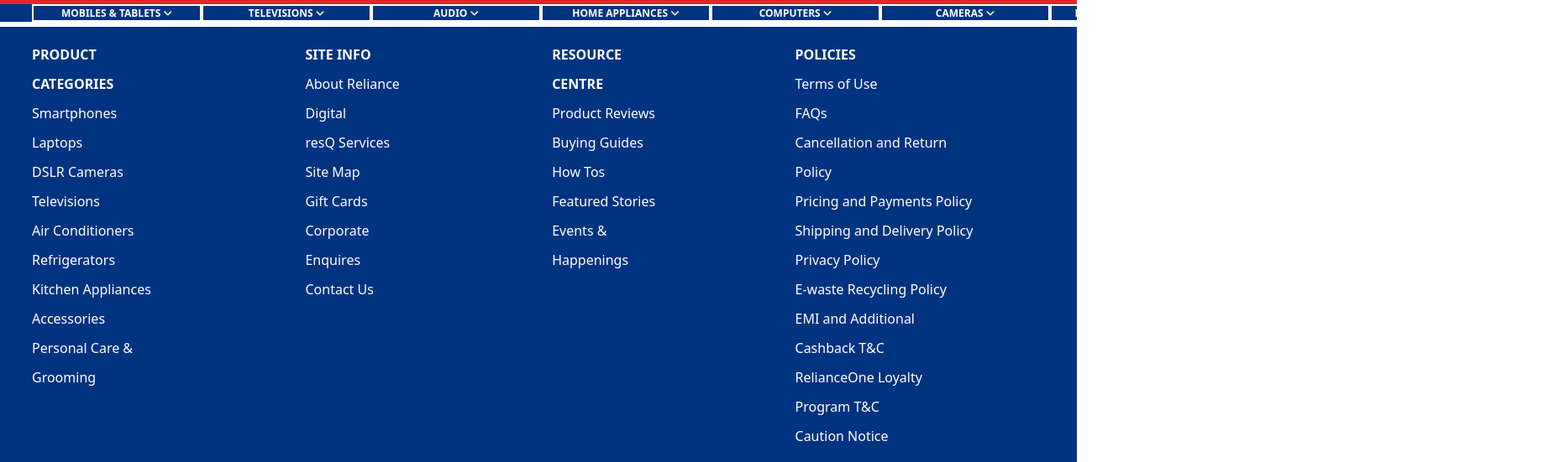
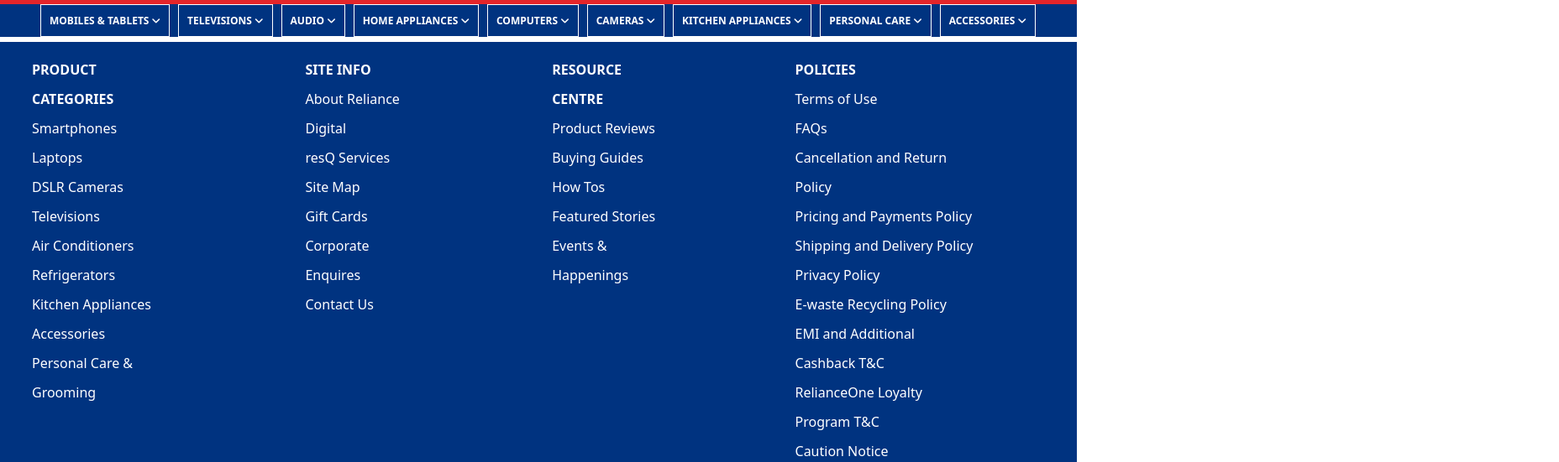
Before and after one commit to shagun0061/Reliance-E-Commerce, a plain HTML site: page index.html in a window 1280 px wide. Shown: the part 149-700 px from the top of the page at 84% size, 1856 px wide, since content can reach past the window. Drawn offline with Linux system fonts and the light colour scheme.

Commit message:
navbar-left

```diff
--- a/All CSS/index.css
+++ b/All CSS/index.css
@@ -42,30 +42,30 @@
 }
 
 #products-bar {
+  background-color: #003380;
   display: flex;
-  background-color: #003380;
-  list-style: none;
+  /* justify-content: space-evenly; */
   cursor: pointer;
 }
 
 #products-bar>li {
-  border: 1px solid;
   cursor: pointer;
   list-style: none;
+  margin-left: 10px;
   font-size: 12px;
 }
 
+#products-bar>li:hover>div:first-child{
+  background-color: #e4252a;
+  /* width: 100px; */
+}
+
 #products-bar>li>div:first-child{
+  border: 1px solid;
   font-weight: bold;
   text-align: center;
-  /* padding: 10px; */
-  border: 1px solid;
-  width: 200px;
+  padding: 10px;
   box-sizing: border-box;
-}
-
-#products-bar>li>div:first-child:hover{
-  background-color: #e4252a;
 }
 
 #products-bar>li:hover .list-divs-flex{
@@ -80,7 +80,7 @@
 .list-divs-flex{
   display: none;
   border: 1px solid;
-  margin-top: 10px;
+  margin-top: 20px;
 }
 
 /* home page navbar ends here*/
```
